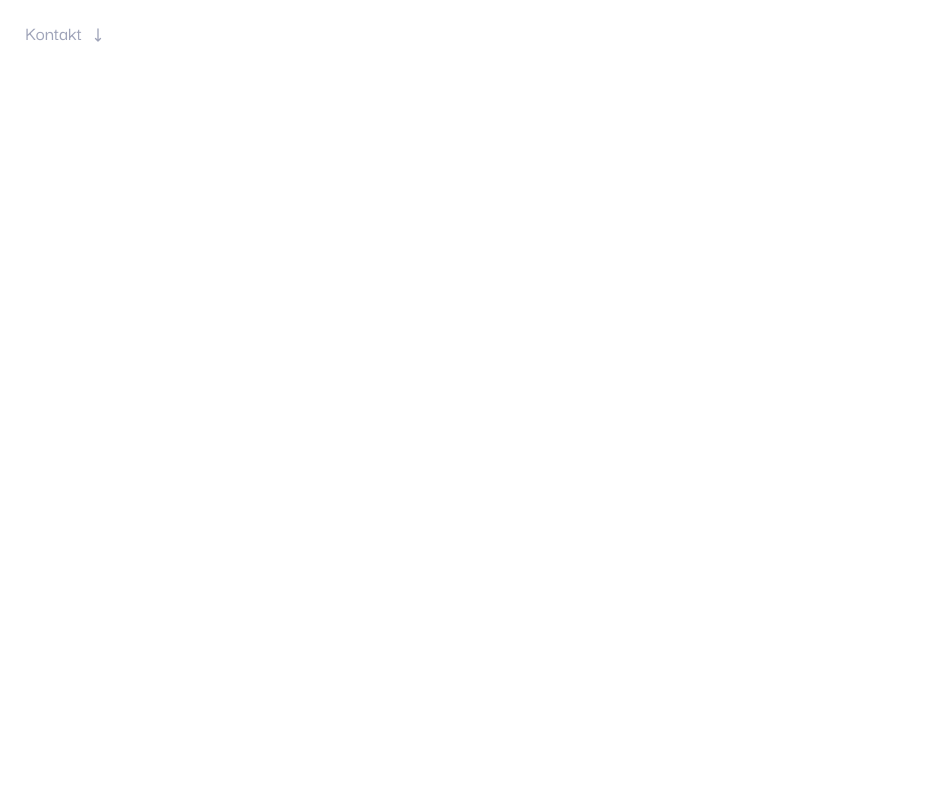
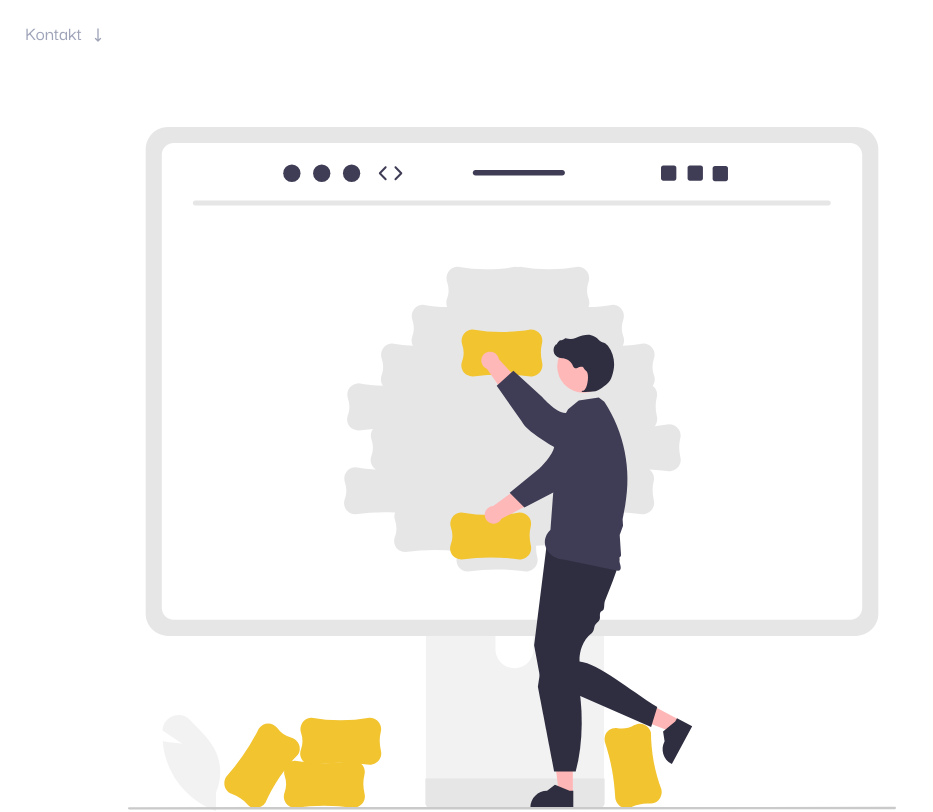
Before and after one commit to codeofandrin/andrin.software, a Next.js app: page / in a window 1280 px wide. Shown: the part 380-1192 px from the top of the page, without its empty margins (0-933 px from the left). Before the commit the page ends 800 px from the top, so only its background shows below. Built offline with nearby package versions, Linux system fonts and the light colour scheme.

Commit message:
Add illustration and dashed border to hero

```diff
--- a/src/components/home/Hero.tsx
+++ b/src/components/home/Hero.tsx
@@ -1,7 +1,8 @@
 import Link from "next/link"
 
+import ContentPadding from "../ui/ContentPadding"
 import SVGArrowDown from "@/assets/svg/arrow_down.svg"
-import ContentPadding from "../ui/ContentPadding"
+import SVGHeroIllustration from "@/assets/svg/hero_illustration.svg"
 
 function HeroHeader() {
   return (
@@ -35,6 +36,7 @@ function HeroContactLink() {
 
 export default function Hero() {
   return (
+    <div className="section-border-b-dashed-mobile pb-52">
       <div className="magicpattern">
         <ContentPadding className="grid gap-y-8 pt-20">
           <HeroHeader />
@@ -42,5 +44,9 @@ export default function Hero() {
           <HeroContactLink />
         </ContentPadding>
       </div>
+      <div className="mt-20 flex justify-center">
+        <SVGHeroIllustration className="max-w-3/4" />
+      </div>
+    </div>
   )
 }
```
Also changed, not shown: src/assets/svg/hero_illustration.svg (added). Lines whose indentation alone changed are shown as unchanged.
